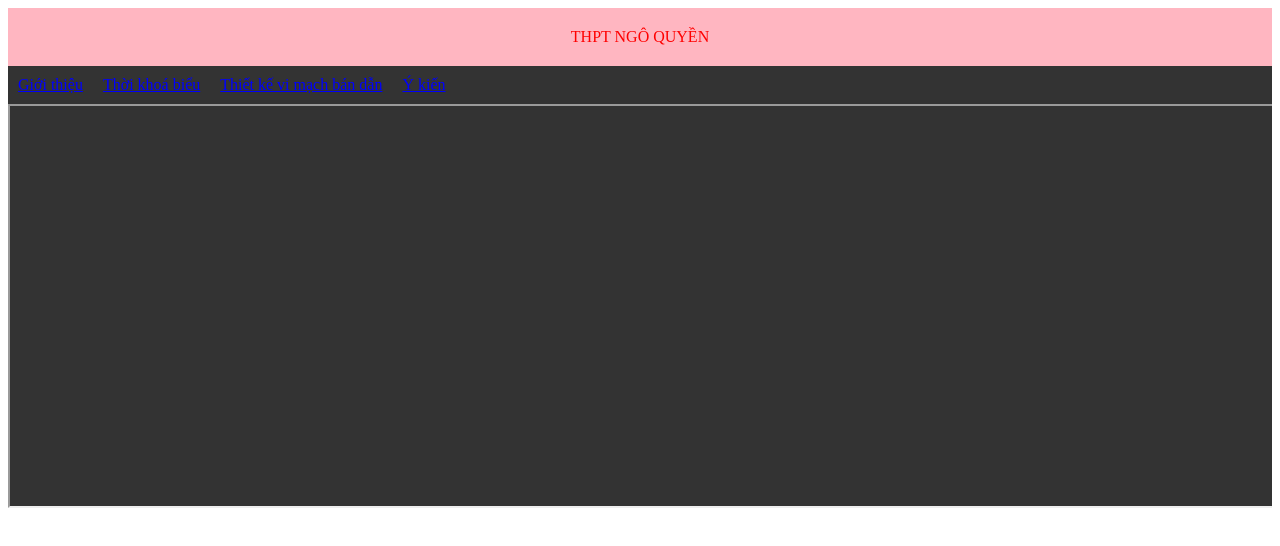
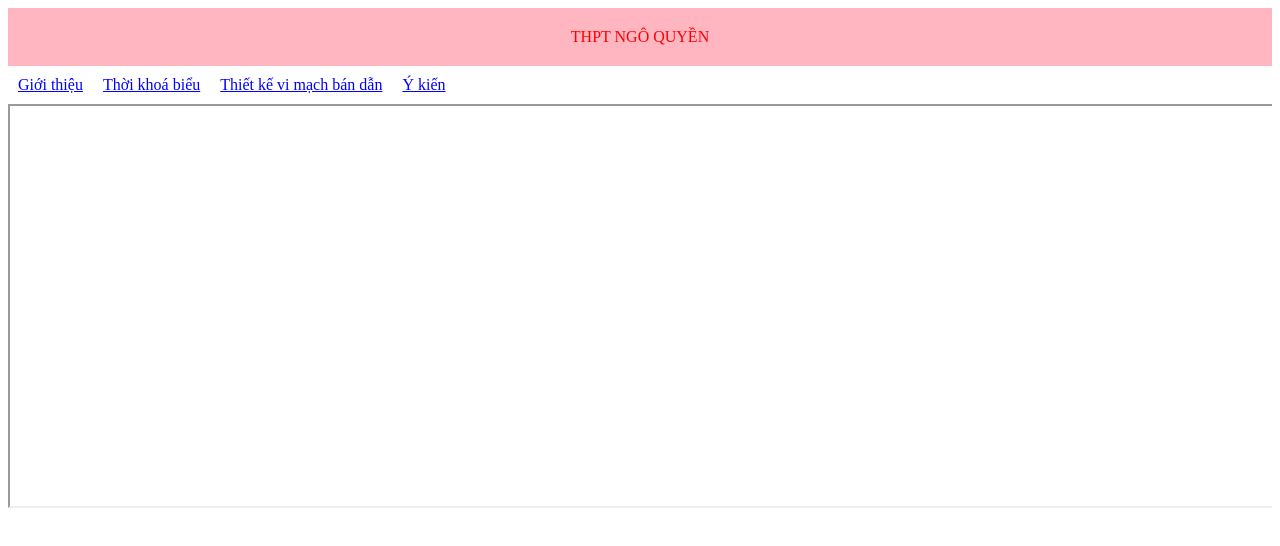
Before and after one commit to maiducchinh/maiducchinh, a plain HTML site: page index.html in a window 1280 px wide. Drawn offline with Linux system fonts and the light colour scheme.

Commit message:
Update index.html

```diff
--- a/index.html
+++ b/index.html
@@ -4,7 +4,7 @@
     <style>
       .header{color: red; background-color: lightpink;
               padding: 20px; text-align: center;}
-      .menu {overflow: hidden; background-color: #333;}
+      .menu {overflow: hidden; background-color: white;}
       .menu a{float: left; display: block; color:blue; text-align: center;padding: 10px }
     </style>
   </head>
```
